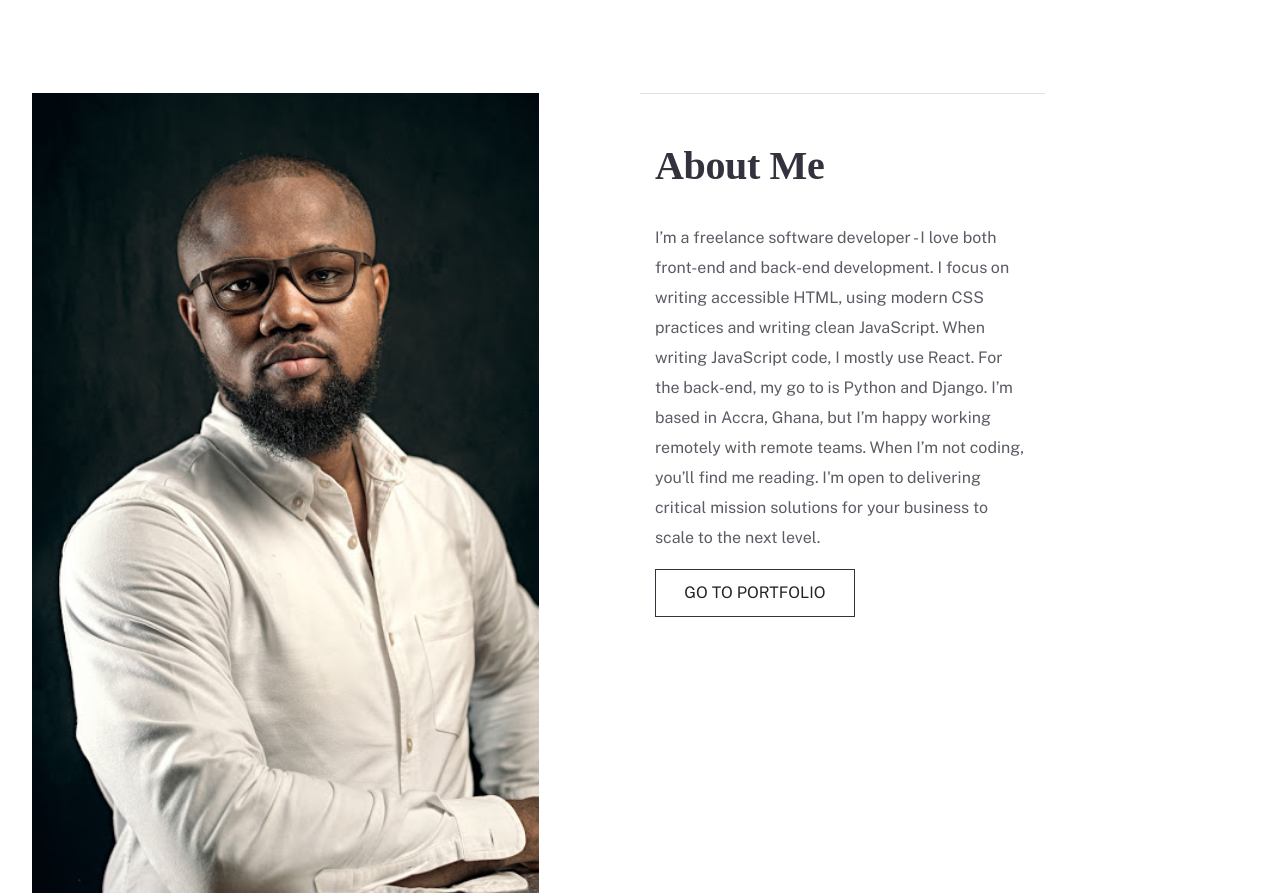
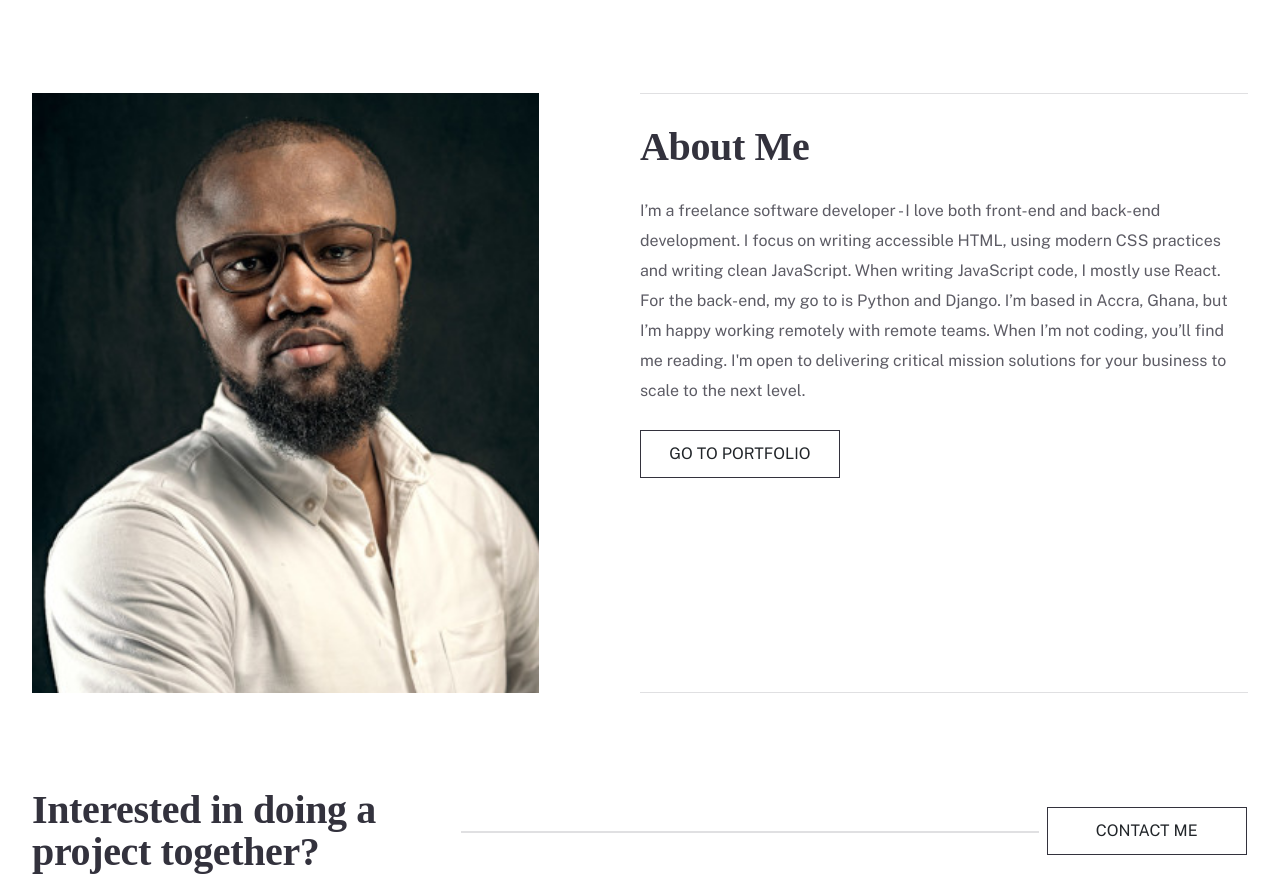
Before and after one commit to Nocks/personal-website-front-end, a plain HTML site: page index.html in a window 1280 px wide. Shown: the part 815-1708 px from the top of the page. Drawn offline with nearby package versions, Linux system fonts and the light colour scheme; a web font is replaced by a local one.

Commit message:
About section

```diff
--- a/index.html
+++ b/index.html
@@ -46,7 +46,7 @@
             <section class="about">
                 <div class="row d-md-flex">
                     <div class="col-md-5 about__image"></div>
-                    <div class="col-md-4 offset-md-1 about__right">
+                    <div class="col-md-6 offset-md-1 about__right">
                         <div class="row">
                             <div class="col-12 about__text">
                                 <h2>About Me</h2>
--- a/styles/styles.scss
+++ b/styles/styles.scss
@@ -126,28 +126,39 @@ p {
 
 .about {
 
+    margin-top: 96px;
+
     &__image {
-        height: 800px;
-        background-image: url('../assets/images/enock-addey.jpg');
+        height: 346px;
+        background-image: url('../assets/images/homepage/mobile/homepage-profile.jpg');
         background-size: cover;
-        background-position: center top;
+        background-repeat: no-repeat;
     }
 
     &__text {
-        padding-top: 51px;
+        padding-left: 0;
+        padding-right: 0;
 
         h2 {
-            padding-bottom: 28px;
+            margin-bottom: 28px;
+        }
+
+        .btn {
+            margin-top: 24px;
         }
     }
 
     &__right {
+        padding-top: 2rem;
+        padding-bottom: 51px;
         border-top: 1px solid rgba(51, 50, 61, .15);
+        border-bottom: 1px solid rgba(51, 50, 61, .15);
+        margin-top: 2rem;
     }
 }
 
 .home-cta {
-    margin-top: 2rem;
+    margin-top: 115px;
     margin-bottom: 80px;
 
     &__content-wrapper {
@@ -260,6 +271,15 @@ p {
 
     .about {
         margin-top: 96px;
+
+        &__right {
+            margin-top: 0;
+        }
+
+        &__image {
+            height: 600px;
+            background-image: url('../assets/images/homepage/tablet/homepage-profile.jpg');
+        }
     }
 
     .home-cta {
```
Also changed, not shown: assets/images/homepage/mobile/homepage-profile.jpg (added), assets/images/homepage/tablet/homepage-profile.jpg (added), styles/styles.css, 1 other file.
